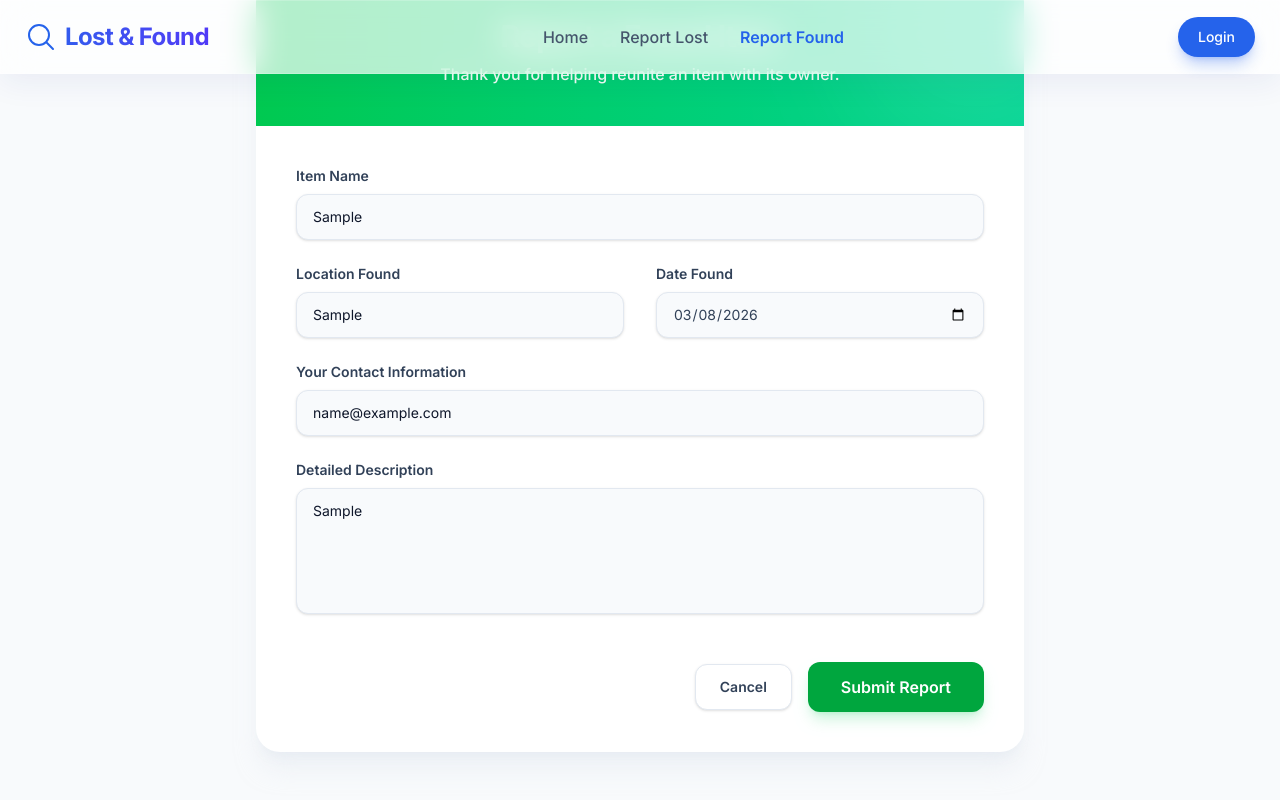
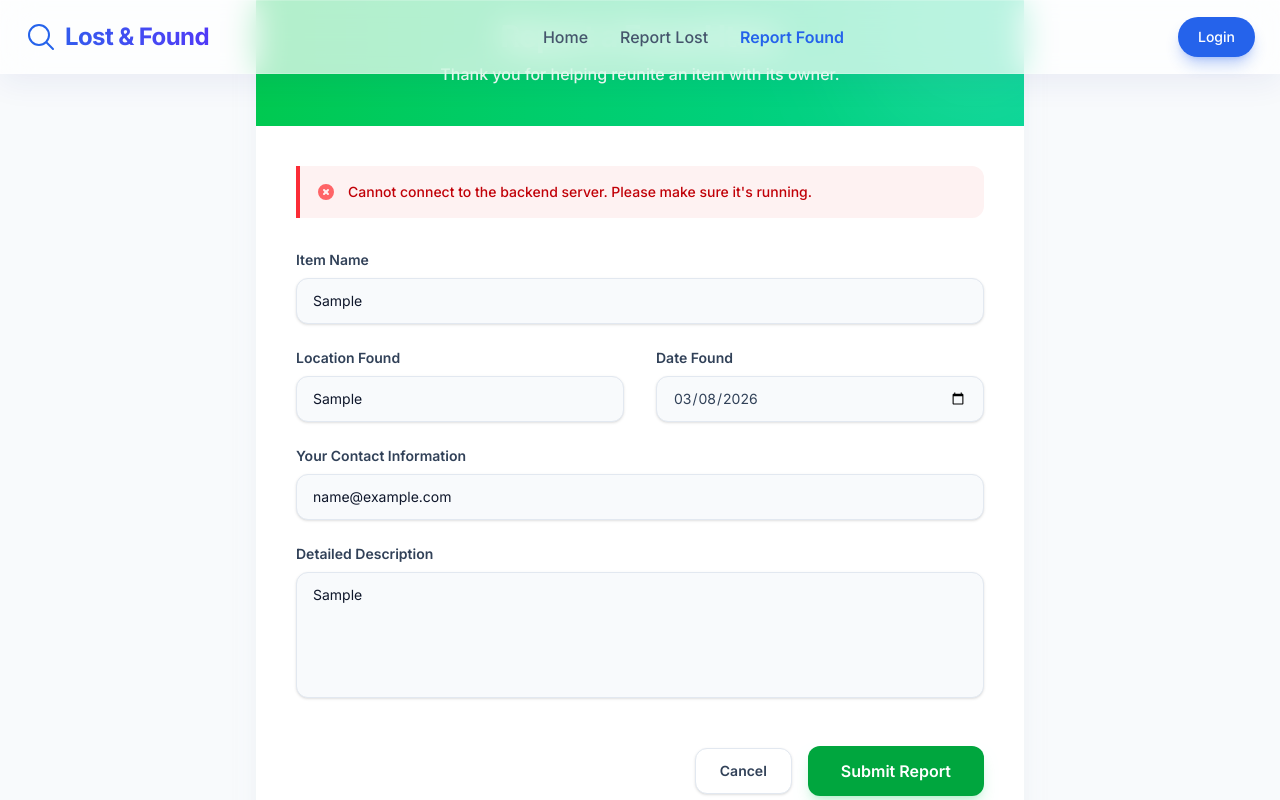
Before and after one commit to ThalluriSrinija/lost-and-found-app, a React (Vite) app: page /report-found in a window 1280 px wide. Both pictures are taken after typing "Sample", "Sample", "name@example.com", "Sample" into the empty fields and a click on the button "Submit Report". Shown: the part 118-918 px from the top of the page. Built offline with nearby package versions, Linux system fonts and the light colour scheme; no server answers.

Commit message:
initial lost and found app

```diff
--- a/src/pages/ReportFound.jsx
+++ b/src/pages/ReportFound.jsx
@@ -11,14 +11,17 @@ function ReportFound() {
     date: new Date().toISOString().split('T')[0],
   });
   const [isSubmitting, setIsSubmitting] = useState(false);
+  const [errorMsg, setErrorMsg] = useState("");
 
   const handleChange = (e) => {
     setFormData({ ...formData, [e.target.name]: e.target.value });
+    if (errorMsg) setErrorMsg("");
   };
 
   const handleSubmit = async (e) => {
     e.preventDefault();
     setIsSubmitting(true);
+    setErrorMsg("");
     try {
       const response = await fetch("http://localhost:5000/api/items", {
         method: "POST",
@@ -29,10 +32,12 @@ function ReportFound() {
         navigate("/");
       } else {
         console.error("Failed to report item");
+        setErrorMsg("Failed to submit the form. Please try again.");
         setIsSubmitting(false);
       }
     } catch (error) {
       console.error("Error submitting form:", error);
+      setErrorMsg("Cannot connect to the backend server. Please make sure it's running.");
       setIsSubmitting(false);
     }
   };
@@ -49,6 +54,21 @@ function ReportFound() {
           </div>
 
           <form onSubmit={handleSubmit} className="p-8 sm:p-10 space-y-8">
+            {errorMsg && (
+              <div className="bg-red-50 border-l-4 border-red-500 p-4 rounded-r-xl">
+                <div className="flex">
+                  <div className="flex-shrink-0">
+                    <svg className="h-5 w-5 text-red-400" xmlns="http://www.w3.org/2000/svg" viewBox="0 0 20 20" fill="currentColor">
+                      <path fillRule="evenodd" d="M10 18a8 8 0 100-16 8 8 0 000 16zM8.707 7.293a1 1 0 00-1.414 1.414L8.586 10l-1.293 1.293a1 1 0 101.414 1.414L10 11.414l1.293 1.293a1 1 0 001.414-1.414L11.414 10l1.293-1.293a1 1 0 00-1.414-1.414L10 8.586 8.707 7.293z" clipRule="evenodd" />
+                    </svg>
+                  </div>
+                  <div className="ml-3">
+                    <p className="text-sm text-red-700 font-medium">{errorMsg}</p>
+                  </div>
+                </div>
+              </div>
+            )}
+
             <div className="grid grid-cols-1 gap-y-6 gap-x-8 sm:grid-cols-2">
               <div className="sm:col-span-2">
                 <label htmlFor="title" className="block text-sm font-semibold text-slate-700 mb-2">Item Name</label>
--- a/src/pages/ReportLost.jsx
+++ b/src/pages/ReportLost.jsx
@@ -11,14 +11,17 @@ function ReportLost() {
     date: new Date().toISOString().split('T')[0],
   });
   const [isSubmitting, setIsSubmitting] = useState(false);
+  const [errorMsg, setErrorMsg] = useState("");
 
   const handleChange = (e) => {
     setFormData({ ...formData, [e.target.name]: e.target.value });
+    if (errorMsg) setErrorMsg("");
   };
 
   const handleSubmit = async (e) => {
     e.preventDefault();
     setIsSubmitting(true);
+    setErrorMsg("");
     try {
       const response = await fetch("http://localhost:5000/api/items", {
         method: "POST",
@@ -29,10 +32,12 @@ function ReportLost() {
         navigate("/");
       } else {
         console.error("Failed to report item");
+        setErrorMsg("Failed to submit the form. Please try again.");
         setIsSubmitting(false);
       }
     } catch (error) {
       console.error("Error submitting form:", error);
+      setErrorMsg("Cannot connect to the backend server. Please make sure it's running.");
       setIsSubmitting(false);
     }
   };
@@ -49,6 +54,21 @@ function ReportLost() {
           </div>
 
           <form onSubmit={handleSubmit} className="p-8 sm:p-10 space-y-8">
+            {errorMsg && (
+              <div className="bg-red-50 border-l-4 border-red-500 p-4 rounded-r-xl">
+                <div className="flex">
+                  <div className="flex-shrink-0">
+                    <svg className="h-5 w-5 text-red-400" xmlns="http://www.w3.org/2000/svg" viewBox="0 0 20 20" fill="currentColor">
+                      <path fillRule="evenodd" d="M10 18a8 8 0 100-16 8 8 0 000 16zM8.707 7.293a1 1 0 00-1.414 1.414L8.586 10l-1.293 1.293a1 1 0 101.414 1.414L10 11.414l1.293 1.293a1 1 0 001.414-1.414L11.414 10l1.293-1.293a1 1 0 00-1.414-1.414L10 8.586 8.707 7.293z" clipRule="evenodd" />
+                    </svg>
+                  </div>
+                  <div className="ml-3">
+                    <p className="text-sm text-red-700 font-medium">{errorMsg}</p>
+                  </div>
+                </div>
+              </div>
+            )}
+
             <div className="grid grid-cols-1 gap-y-6 gap-x-8 sm:grid-cols-2">
               <div className="sm:col-span-2">
                 <label htmlFor="title" className="block text-sm font-semibold text-slate-700 mb-2">Item Name</label>
```
